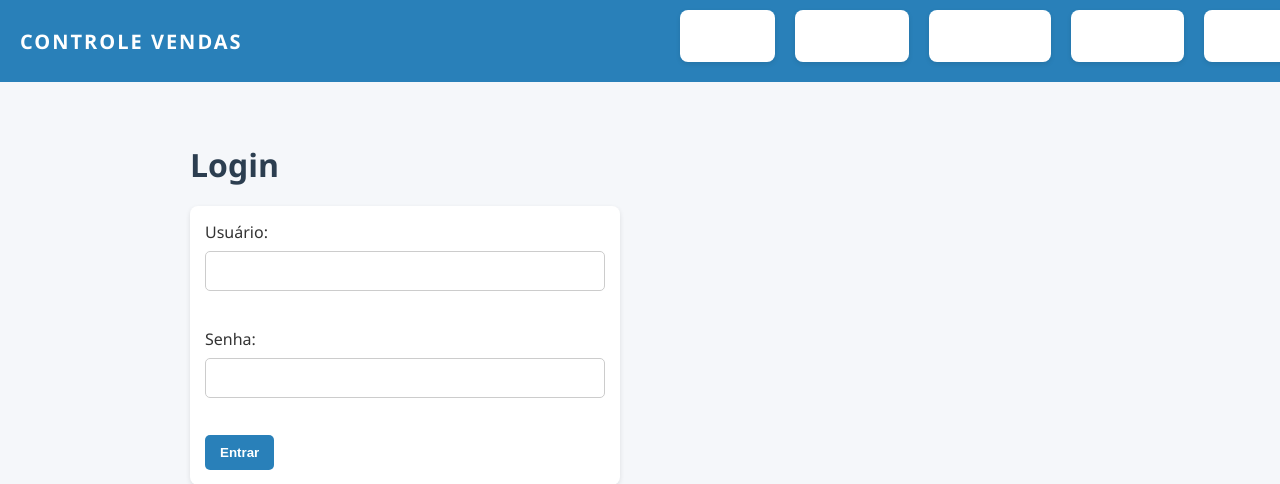
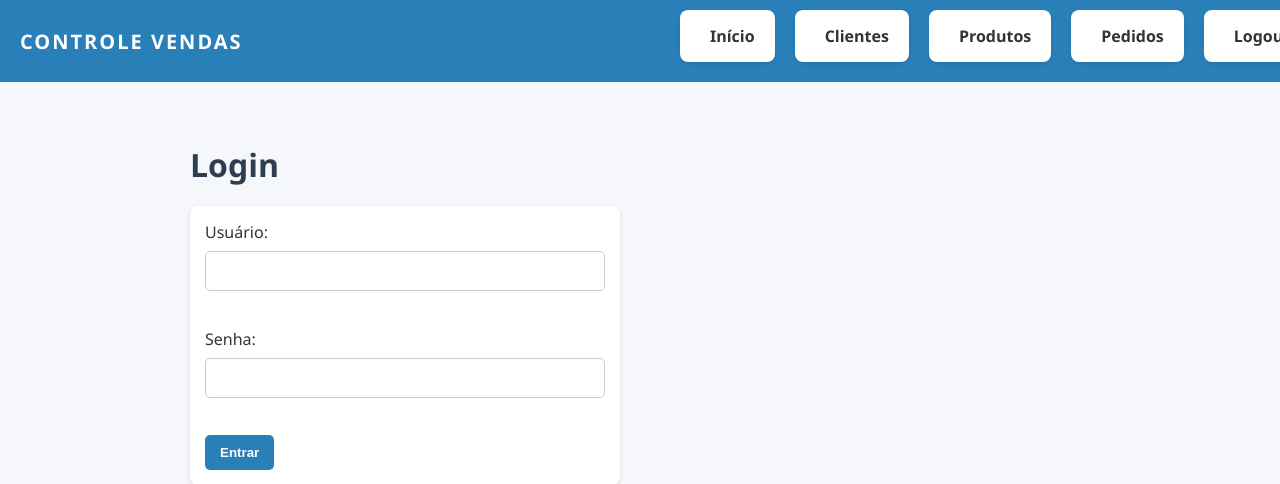
Before and after one commit to raphaelocara/controle-de-vendas-flask, a Flask app: a page that uses templates/base.html in a window 1280 px wide. Shown: the top 484 px of the page. Run offline with Flask 3, Linux system fonts and the light colour scheme.

Commit message:
Corrige cor dos links da navbar do login

```diff
--- a/static/style.css
+++ b/static/style.css
@@ -133,7 +133,7 @@ nav ul li {
 }
 
 nav ul li a {
-  color: white;
+  color: #333;
   text-decoration: none;
   font-weight: 600;
   font-size: 16px;
```
